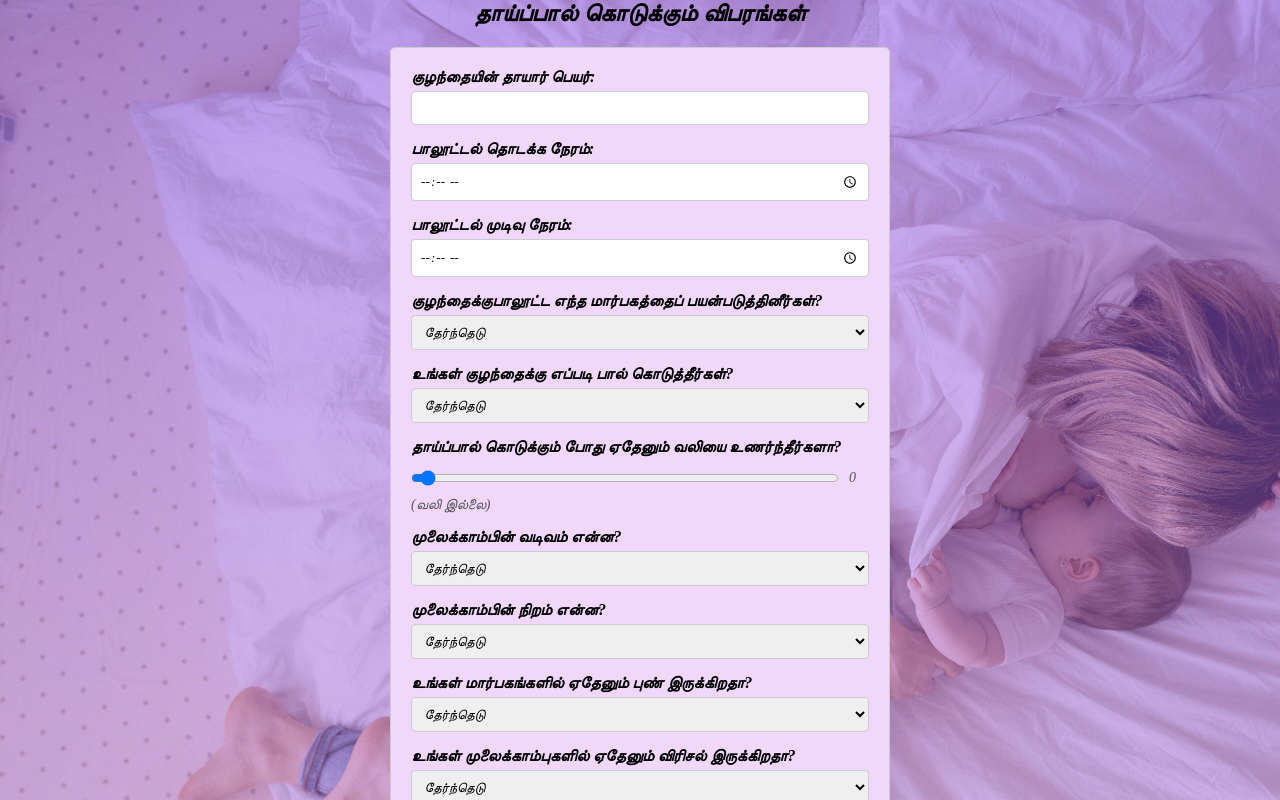
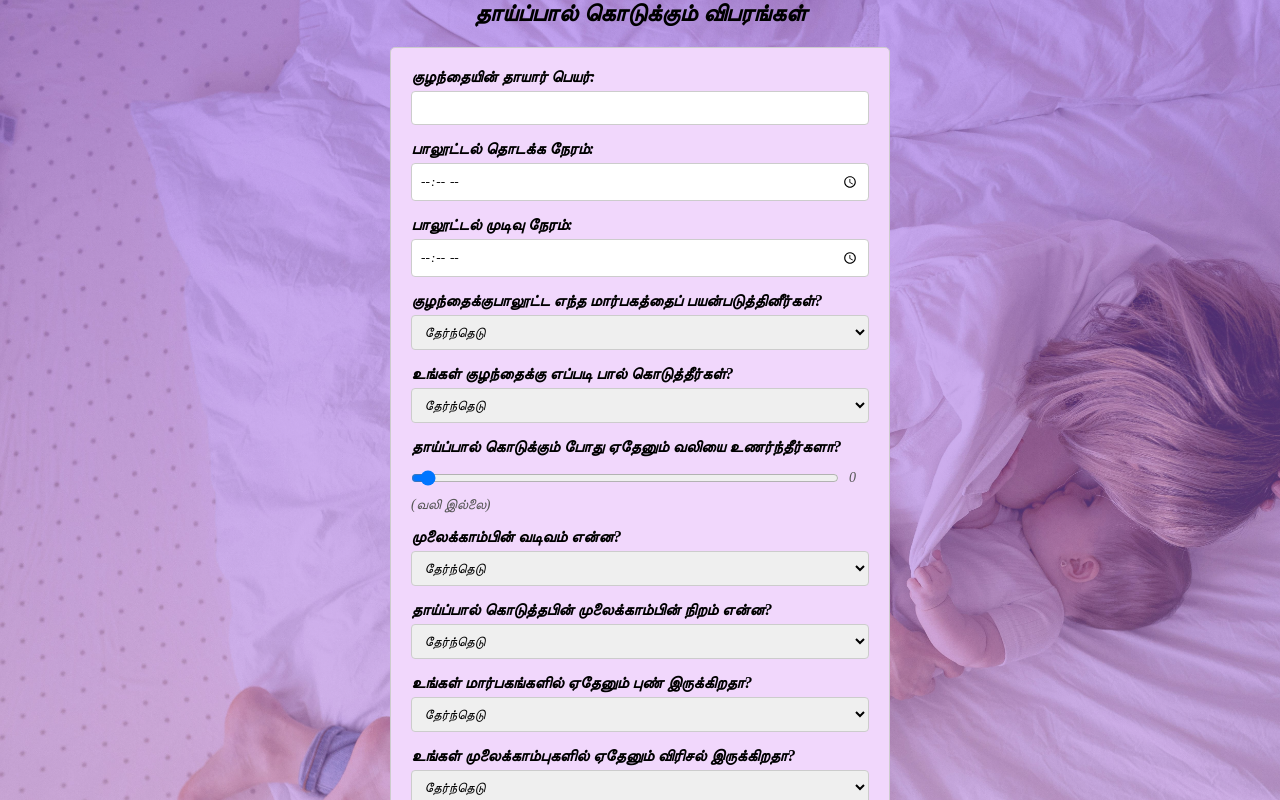
Before and after one commit to Vasundraa/shishuaagaar, a React (Create React App) app: page /Feed in a window 1280 px wide. Shown: the top 800 px of the page. Built offline with nearby package versions, Linux system fonts and the light colour scheme; no server answers; sample sign-in values are in the browser's storage; a web font is replaced by a local one.

Commit message:
Update Feed.js

```diff
--- a/src/Components/FEED/Feed.js
+++ b/src/Components/FEED/Feed.js
@@ -115,7 +115,7 @@ function Feed() {
           </select>
         </div>
         <div>
-          <label htmlFor="nippleColor">முலைக்காம்பின் நிறம் என்ன?</label>
+          <label htmlFor="nippleColor">தாய்ப்பால் கொடுத்தபின் முலைக்காம்பின் நிறம் என்ன?</label>
           <select id="nippleColor" value={nippleColor} onChange={(e) => setNippleColor(e.target.value)}>
             <option value="">தேர்ந்தெடு </option>
             <option value="கருப்பு நிறம்">கருப்பு நிறம்</option>
```
